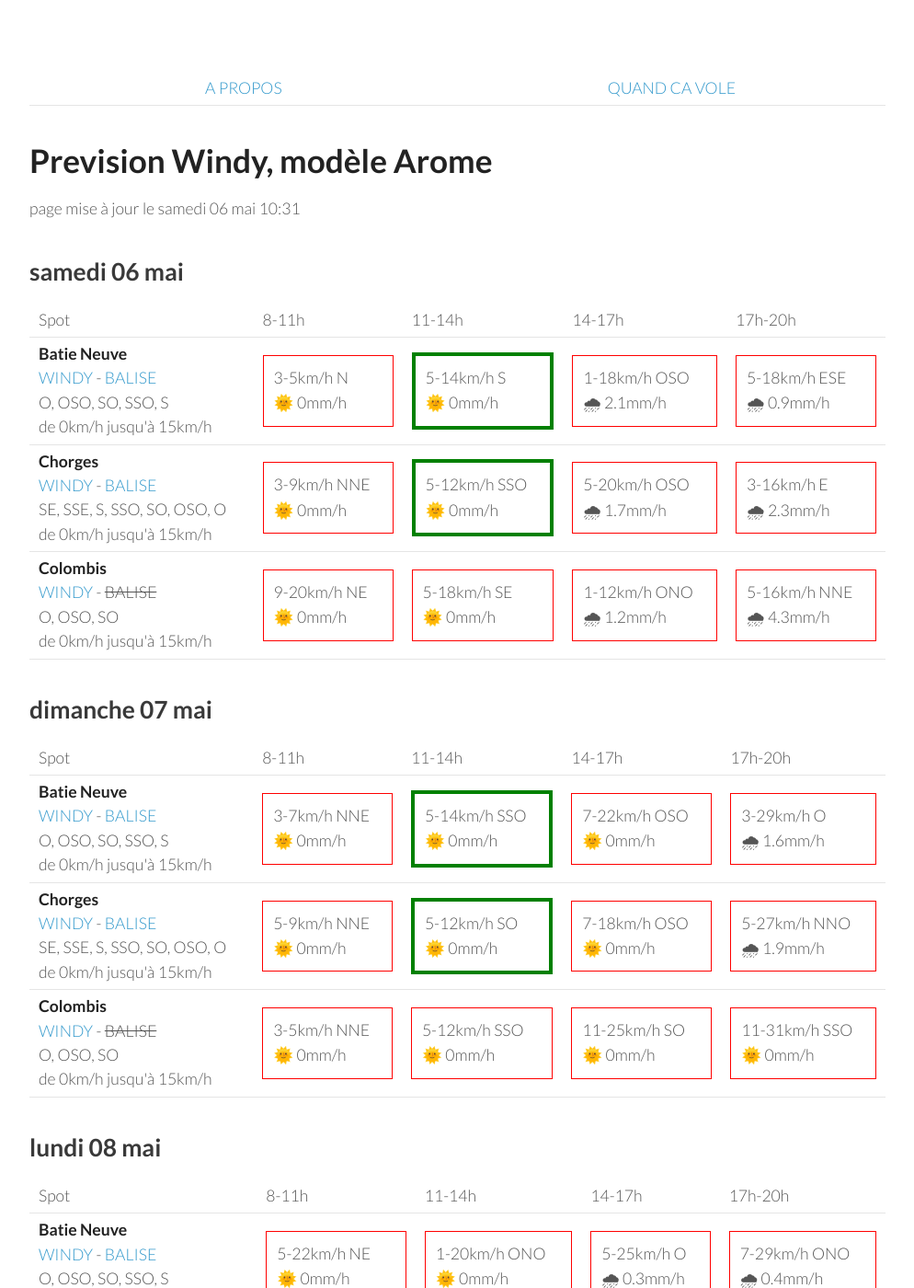
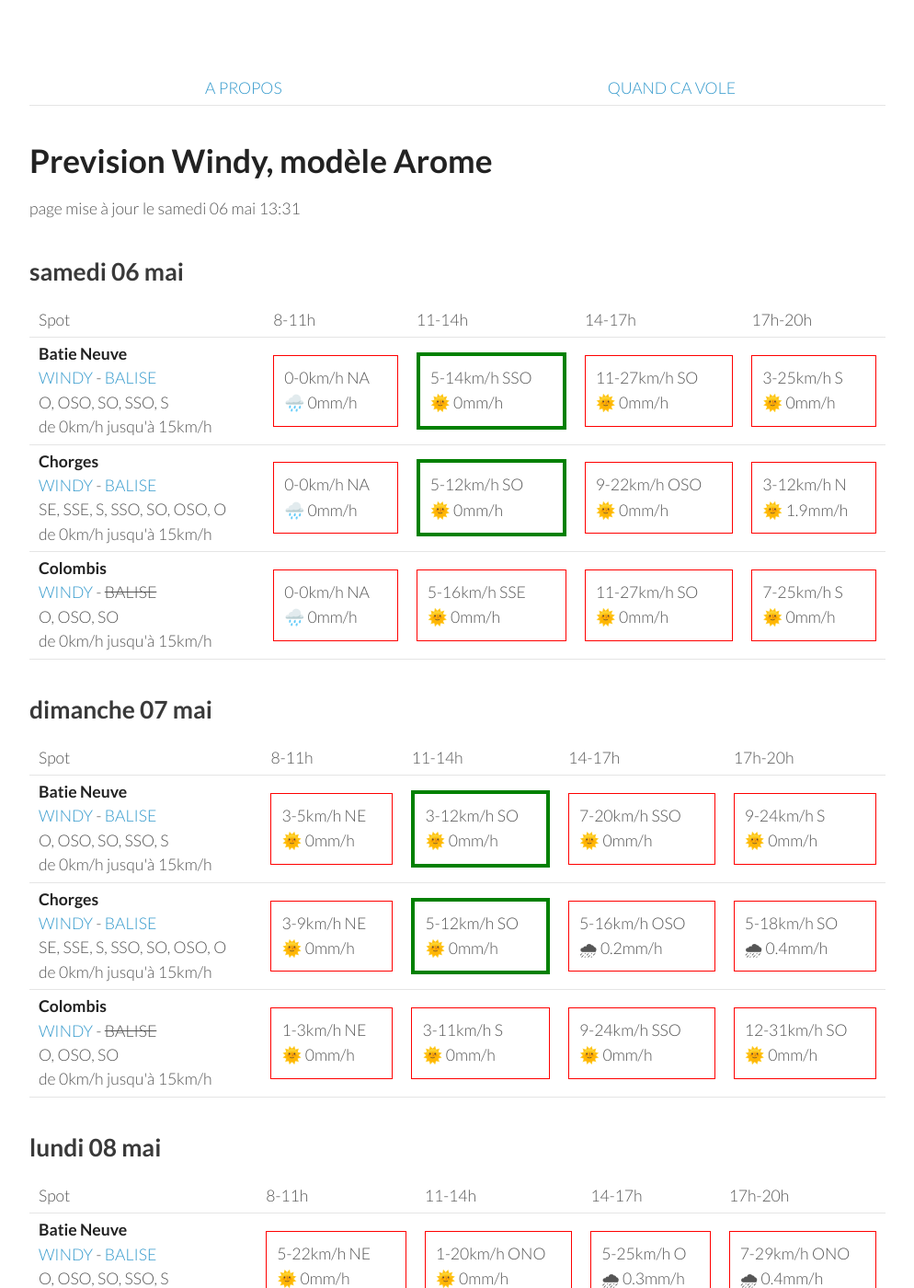
Before and after one commit to parapente-dans-le-nord/parapente-dans-le-nord.github.io, a Jekyll site: the page built from serre_poncon.markdown, in a window 1280 px wide and 1400 px high. Shown: the whole window at 92% size, without its empty margins (26-1020 px from the left). Built offline with Jekyll 4.4.1, drawn with Linux system fonts in a browser that asks for light colours.

Commit message:
update index.markdown

```diff
--- a/serre_poncon.markdown
+++ b/serre_poncon.markdown
@@ -7,7 +7,7 @@ title:  "Tous les spots"
 {: .links}
 
 # Prevision Windy, modèle Arome
-page mise à jour le samedi 06 mai 10:31
+page mise à jour le samedi 06 mai 13:31
 
 ## samedi 06 mai
 
@@ -24,31 +24,28 @@ page mise à jour le samedi 06 mai 10:31
 <tr>
         <td><strong>Batie Neuve</strong><br><a href="https://windy.com/44.584/6.236?44.559,6.262,10,m:eTtagly">WINDY</a> - <span class=""><a href="https://www.openwindmap.org/PP554">BALISE</a> </span><br> <span class="vent-favorable">O, OSO, SO, SSO, S</span><br><span class="force-vent">de 0km/h jusqu'à 15km/h</span> </td>
 
-            <td><div class="not-flyable"><p>3-5km/h N</p><p>🌞 0mm/h</p></div></td>
-            <td><div class="flyable"><p>5-14km/h S</p><p>🌞 0mm/h</p></div></td>
-            <td><div class="not-flyable"><p>1-18km/h OSO</p><p>🌧 2.1mm/h</p></div></td>
-            <td><div class="not-flyable"><p>5-18km/h ESE</p><p>🌧 0.9mm/h</p></div></td>
-
+            <td><div class="not-flyable"><p>0-0km/h NA</p><p>🌧️ 0mm/h</p></div></td>
+            <td><div class="flyable"><p>5-14km/h SSO</p><p>🌞 0mm/h</p></div></td>
+            <td><div class="not-flyable"><p>11-27km/h SO</p><p>🌞 0mm/h</p></div></td>
+            <td><div class="not-flyable"><p>3-25km/h S</p><p>🌞 0mm/h</p></div></td>
 
     </tr>
 <tr>
         <td><strong>Chorges</strong><br><a href="https://windy.com/44.578/6.280?44.559,6.262,10">WINDY</a> - <span class=""><a href="https://www.openwindmap.org/PP554">BALISE</a> </span><br> <span class="vent-favorable">SE, SSE, S, SSO, SO, OSO, O</span><br><span class="force-vent">de 0km/h jusqu'à 15km/h</span> </td>
 
-            <td><div class="not-flyable"><p>3-9km/h NNE</p><p>🌞 0mm/h</p></div></td>
-            <td><div class="flyable"><p>5-12km/h SSO</p><p>🌞 0mm/h</p></div></td>
-            <td><div class="not-flyable"><p>5-20km/h OSO</p><p>🌧 1.7mm/h</p></div></td>
-            <td><div class="not-flyable"><p>3-16km/h E</p><p>🌧 2.3mm/h</p></div></td>
-
+            <td><div class="not-flyable"><p>0-0km/h NA</p><p>🌧️ 0mm/h</p></div></td>
+            <td><div class="flyable"><p>5-12km/h SO</p><p>🌞 0mm/h</p></div></td>
+            <td><div class="not-flyable"><p>9-22km/h OSO</p><p>🌞 0mm/h</p></div></td>
+            <td><div class="not-flyable"><p>3-12km/h N</p><p>🌞 1.9mm/h</p></div></td>
 
     </tr>
 <tr>
         <td><strong>Colombis</strong><br><a href="https://windy.com/44.494/6.216?44.559,6.262,10">WINDY</a> - <span class="no-balise"> BALISE </span><br> <span class="vent-favorable">O, OSO, SO</span><br><span class="force-vent">de 0km/h jusqu'à 15km/h</span> </td>
 
-            <td><div class="not-flyable"><p>9-20km/h NE</p><p>🌞 0mm/h</p></div></td>
-            <td><div class="not-flyable"><p>5-18km/h SE</p><p>🌞 0mm/h</p></div></td>
-            <td><div class="not-flyable"><p>1-12km/h ONO</p><p>🌧 1.2mm/h</p></div></td>
-            <td><div class="not-flyable"><p>5-16km/h NNE</p><p>🌧 4.3mm/h</p></div></td>
-
+            <td><div class="not-flyable"><p>0-0km/h NA</p><p>🌧️ 0mm/h</p></div></td>
+            <td><div class="not-flyable"><p>5-16km/h SSE</p><p>🌞 0mm/h</p></div></td>
+            <td><div class="not-flyable"><p>11-27km/h SO</p><p>🌞 0mm/h</p></div></td>
+            <td><div class="not-flyable"><p>7-25km/h S</p><p>🌞 0mm/h</p></div></td>
 
     </tr>
 
@@ -70,30 +67,30 @@ page mise à jour le samedi 06 mai 10:31
 <tr>
         <td><strong>Batie Neuve</strong><br><a href="https://windy.com/44.584/6.236?44.559,6.262,10,m:eTtagly">WINDY</a> - <span class=""><a href="https://www.openwindmap.org/PP554">BALISE</a> </span><br> <span class="vent-favorable">O, OSO, SO, SSO, S</span><br><span class="force-vent">de 0km/h jusqu'à 15km/h</span> </td>
 
-            <td><div class="not-flyable"><p>3-7km/h NNE</p><p>🌞 0mm/h</p></div></td>
-            <td><div class="flyable"><p>5-14km/h SSO</p><p>🌞 0mm/h</p></div></td>
-            <td><div class="not-flyable"><p>7-22km/h OSO</p><p>🌞 0mm/h</p></div></td>
-            <td><div class="not-flyable"><p>3-29km/h O</p><p>🌧 1.6mm/h</p></div></td>
+            <td><div class="not-flyable"><p>3-5km/h NE</p><p>🌞 0mm/h</p></div></td>
+            <td><div class="flyable"><p>3-12km/h SO</p><p>🌞 0mm/h</p></div></td>
+            <td><div class="not-flyable"><p>7-20km/h SSO</p><p>🌞 0mm/h</p></div></td>
+            <td><div class="not-flyable"><p>9-24km/h S</p><p>🌞 0mm/h</p></div></td>
 
 
     </tr>
 <tr>
         <td><strong>Chorges</strong><br><a href="https://windy.com/44.578/6.280?44.559,6.262,10">WINDY</a> - <span class=""><a href="https://www.openwindmap.org/PP554">BALISE</a> </span><br> <span class="vent-favorable">SE, SSE, S, SSO, SO, OSO, O</span><br><span class="force-vent">de 0km/h jusqu'à 15km/h</span> </td>
 
-            <td><div class="not-flyable"><p>5-9km/h NNE</p><p>🌞 0mm/h</p></div></td>
+            <td><div class="not-flyable"><p>3-9km/h NE</p><p>🌞 0mm/h</p></div></td>
             <td><div class="flyable"><p>5-12km/h SO</p><p>🌞 0mm/h</p></div></td>
-            <td><div class="not-flyable"><p>7-18km/h OSO</p><p>🌞 0mm/h</p></div></td>
-            <td><div class="not-flyable"><p>5-27km/h NNO</p><p>🌧 1.9mm/h</p></div></td>
+            <td><div class="not-flyable"><p>5-16km/h OSO</p><p>🌧 0.2mm/h</p></div></td>
+            <td><div class="not-flyable"><p>5-18km/h SO</p><p>🌧 0.4mm/h</p></div></td>
 
 
     </tr>
 <tr>
         <td><strong>Colombis</strong><br><a href="https://windy.com/44.494/6.216?44.559,6.262,10">WINDY</a> - <span class="no-balise"> BALISE </span><br> <span class="vent-favorable">O, OSO, SO</span><br><span class="force-vent">de 0km/h jusqu'à 15km/h</span> </td>
 
-            <td><div class="not-flyable"><p>3-5km/h NNE</p><p>🌞 0mm/h</p></div></td>
-            <td><div class="not-flyable"><p>5-12km/h SSO</p><p>🌞 0mm/h</p></div></td>
-            <td><div class="not-flyable"><p>11-25km/h SO</p><p>🌞 0mm/h</p></div></td>
-            <td><div class="not-flyable"><p>11-31km/h SSO</p><p>🌞 0mm/h</p></div></td>
+            <td><div class="not-flyable"><p>1-3km/h NE</p><p>🌞 0mm/h</p></div></td>
+            <td><div class="not-flyable"><p>3-11km/h S</p><p>🌞 0mm/h</p></div></td>
+            <td><div class="not-flyable"><p>9-24km/h SSO</p><p>🌞 0mm/h</p></div></td>
+            <td><div class="not-flyable"><p>12-31km/h SO</p><p>🌞 0mm/h</p></div></td>
 
 
     </tr>
```
